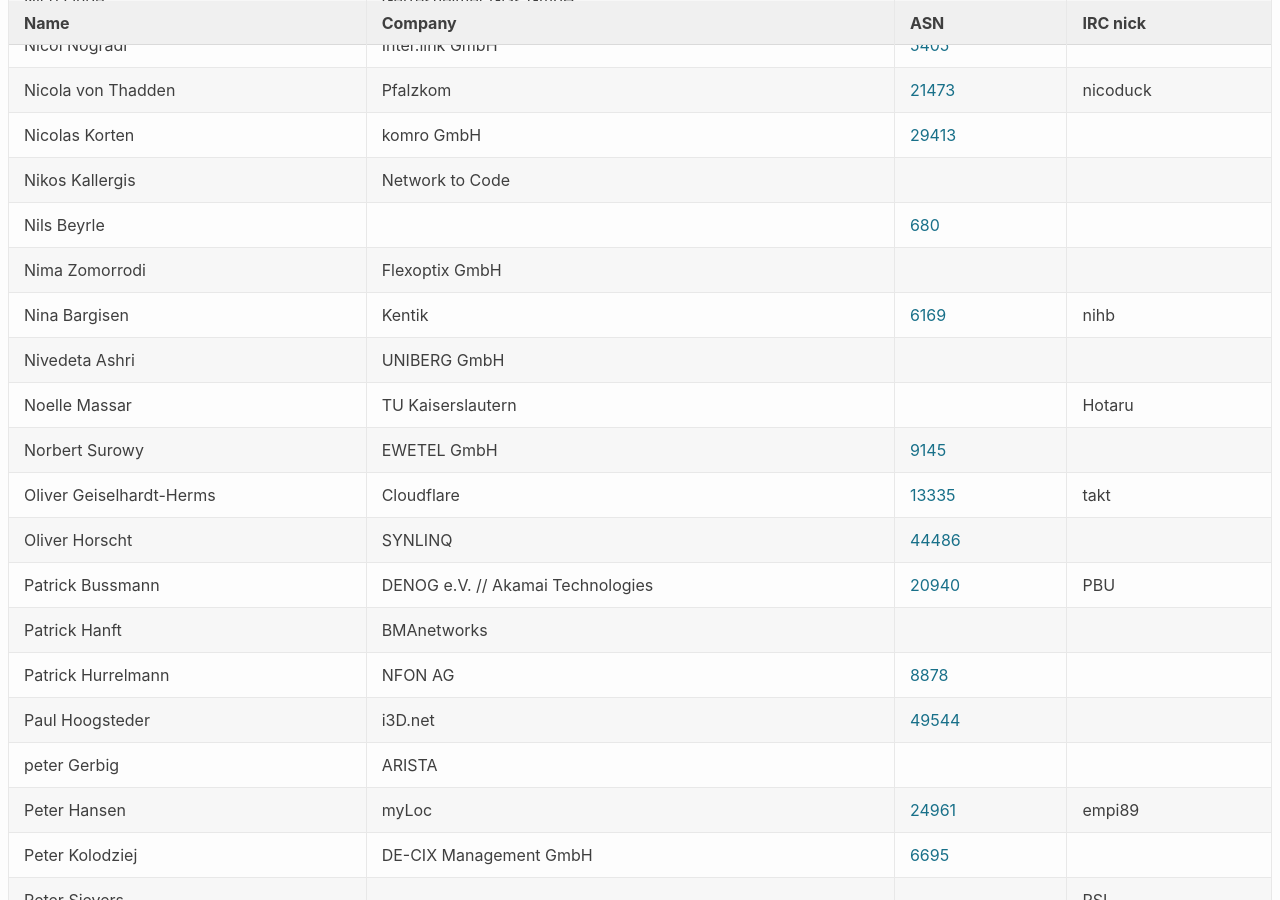
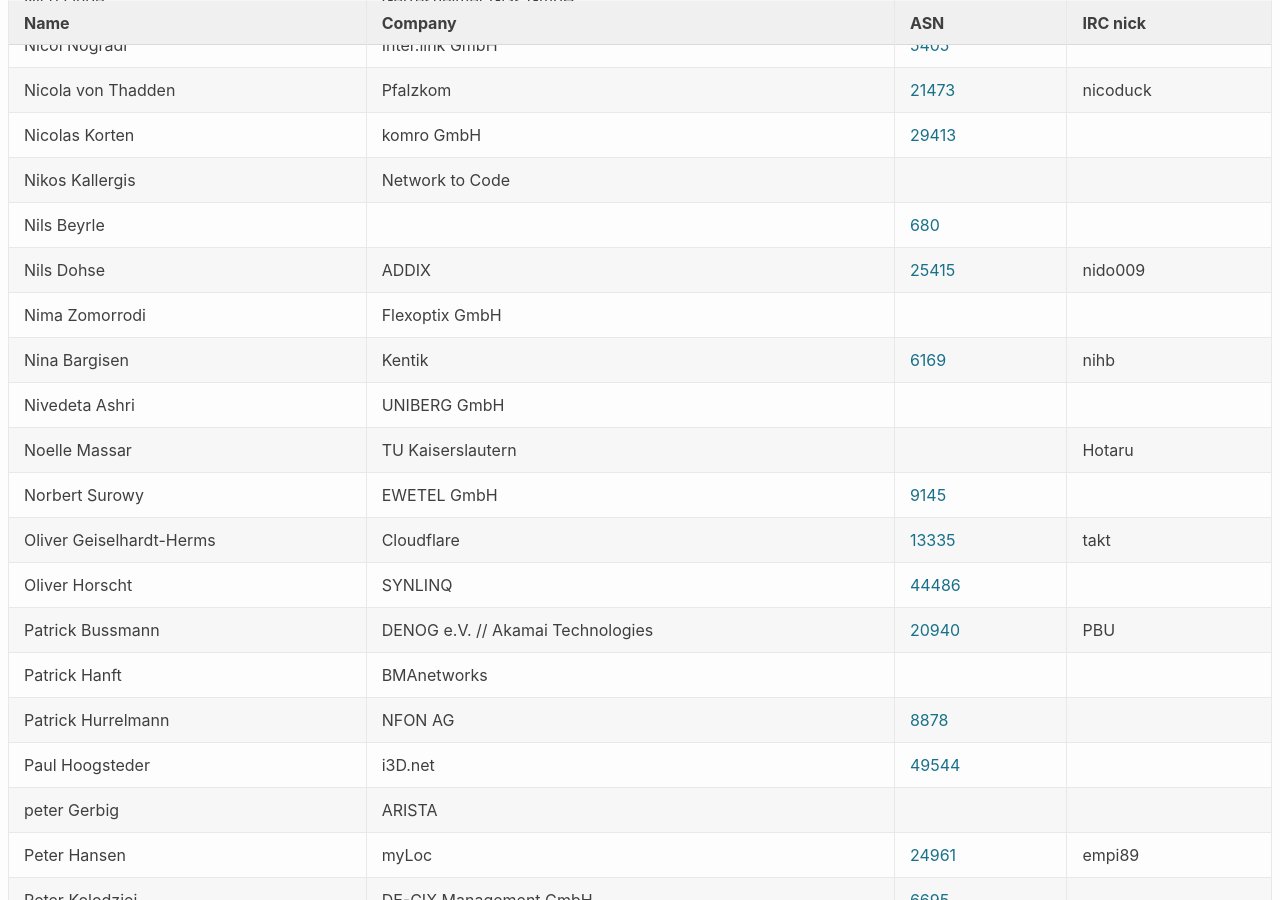
Before and after one commit to denog/pretix-attendeelist, a Jekyll site: the page built from denog14/index.md, in a window 1280 px wide and 900 px high, scrolled down 8974 px. Built offline with Jekyll 4.4.1, drawn with Linux system fonts in a browser that asks for light colours.

Commit message:
Latest data: Thu Nov 10 09:32:02 UTC 2022

```diff
--- a/_data/attendees_denog14_onsite.json
+++ b/_data/attendees_denog14_onsite.json
@@ -1204,6 +1204,12 @@
     "company": null,
     "irc": null,
     "asn": "680"
+  },
+  {
+    "name": "Nils Dohse",
+    "company": "ADDIX",
+    "irc": "nido009",
+    "asn": "25415"
   },
   {
     "name": "Nima Zomorrodi",
```
